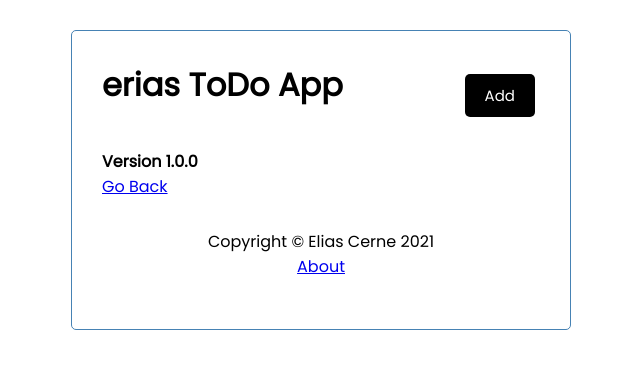
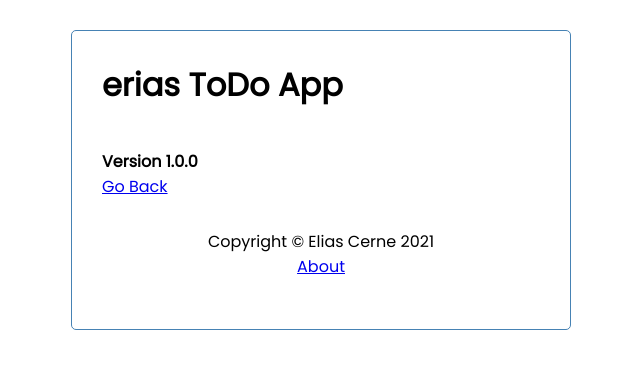
Before and after one commit to erias04/react-todo-app, a React (Create React App) app: page /about in a window 1280 px wide. Shown: the top 368 px of the page, without its empty margins (319-959 px from the left). Built offline with nearby package versions, Linux system fonts and the light colour scheme; data requests are answered from the project's data file.

Commit message:
hide add button when on /about

```diff
--- a/src/components/Header.js
+++ b/src/components/Header.js
@@ -1,12 +1,16 @@
 import Button from './Button';
+import { useLocation } from 'react-router-dom'
 
 const Header = ({ title, onAdd, showAdd }) => {
+
+    const location = useLocation()
 
 
     return (
         <header className='header'>
             <h1 className="header">{title}</h1>
-            <Button color="black" text={showAdd ? 'Close' : 'Add'} onClick={onAdd} />
+            {location.pathname === '/' && (
+            <Button color="black" text={showAdd ? 'Close' : 'Add'} onClick={onAdd} /> )}
         </header>
     )
 }
```
